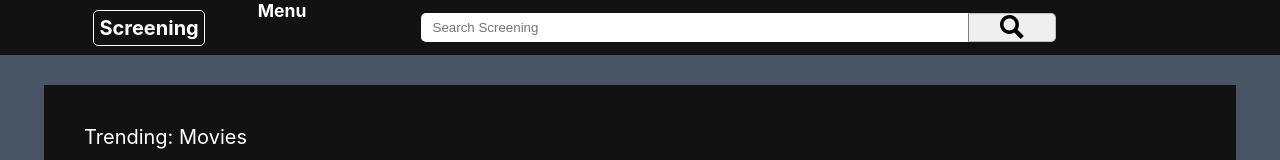
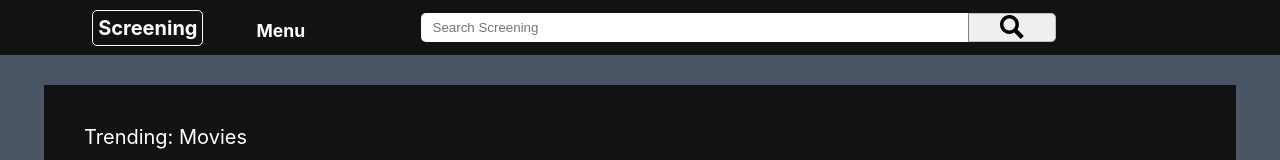
Before and after one commit to SJellen/screening, a React (Create React App) app: page / in a window 1280 px wide. Shown: the top 160 px of the page. Built offline with nearby package versions, Linux system fonts and the light colour scheme; no server answers; some icons are missing.

Commit message:
hover state for menu

```diff
--- a/src/style/Header.css
+++ b/src/style/Header.css
@@ -39,7 +39,22 @@
 
 .menu-box {
     width: 10rem;
+    display: flex;
+    justify-content: center;
+    margin-top: 1.5rem;
+    padding: .5rem .25rem .25rem .25rem;
 
+    flex-direction: row;
+    /* padding: .5rem; */
+    border-radius: 5px;
+    font-weight: 700;
+    color: white;
+    /* border: 1px solid white; */
+}
+
+.menu-box:hover {
+    background-color: #1C1C1C;
+    transition: 1s ease;
 }
 
 .menu-span {
@@ -55,7 +70,7 @@
 .im-menu {
     color: gray;
 
-    margin-top: 1.75rem;
+    /* margin-top: 1.75rem; */
 
 }
 
```
